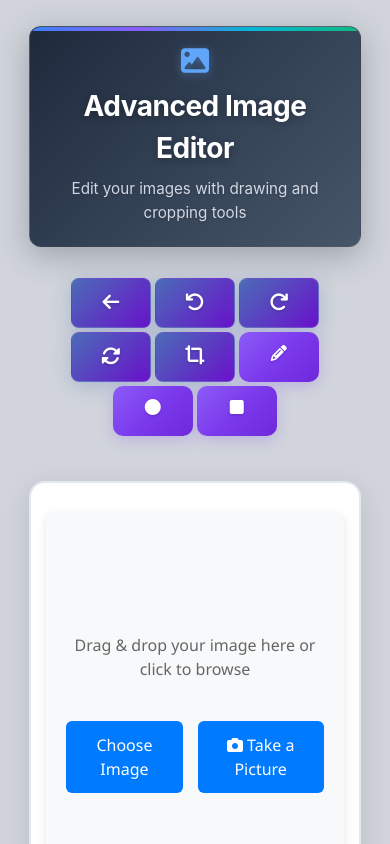
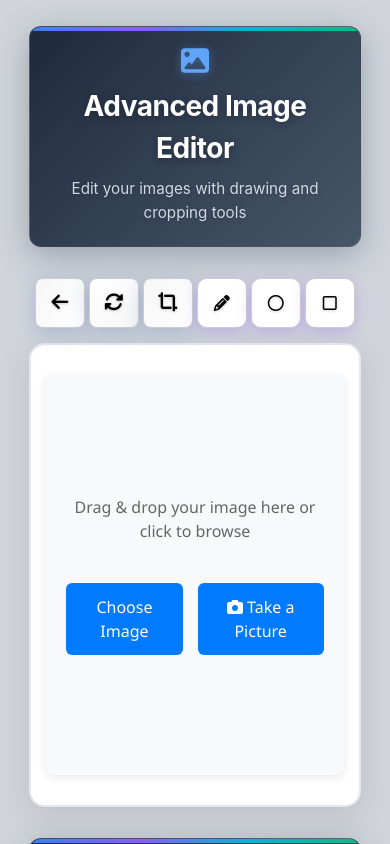
Before and after one commit to AbdulRauf-Sidd/Advanced-Image-Editor-Next.js, a Next.js app: page /image-editor in a window 390 px wide. Shown: the top 844 px of the page. Built offline with nearby package versions, Linux system fonts and the light colour scheme.

Commit message:
button issues

```diff
--- a/src/app/globals.css
+++ b/src/app/globals.css
@@ -131,7 +131,7 @@ body {
   display: flex;
   gap: 12px;
   justify-content: space-between;
-  flex-wrap: wrap;
+  flex-wrap: nowrap;
 }
 
 .action-btn {
@@ -139,7 +139,7 @@ body {
   min-width: 90px;
   height: 55px;
   padding: 15px 12px;
-  background: linear-gradient(135deg, rgb(75, 108, 183) 0%, rgb(106, 17, 203) 100%);
+  background: linear-gradient(135deg, rgb(255, 255, 255) 0%, rgb(246, 246, 246) 100%);
   border: none;
   border-radius: 12px;
   color: white;
@@ -217,7 +217,7 @@ body {
 }
 
 .action-btn.active {
-  background: linear-gradient(135deg, rgb(75, 108, 183) 0%, rgb(106, 17, 203) 100%);
+  background: linear-gradient(135deg, rgb(255, 255, 255) 0%, rgb(106, 17, 203) 100%);
   box-shadow: 0 4px 20px rgba(75, 108, 183, 0.4);
   border-color: rgba(75, 108, 183, 0.3);
 }
@@ -291,7 +291,7 @@ body {
 .crop-btn,
 .arrow-btn,
 .property-report-btn {
-  background: linear-gradient(135deg, rgb(75, 108, 183) 0%, rgb(106, 17, 203) 100%);
+  background: linear-gradient(135deg, rgb(246, 246, 246) 0%, rgb(255, 255, 255) 100%);
   box-shadow: 0 4px 20px rgba(75, 108, 183, 0.3);
 }
 
@@ -301,7 +301,7 @@ body {
 .crop-btn:hover,
 .arrow-btn:hover,
 .property-report-btn:hover {
-  background: linear-gradient(135deg, rgb(106, 17, 203) 0%, rgb(75, 108, 183) 100%);
+  background: linear-gradient(135deg, #ffffff 0%, #ffffff 50%, #ffffff 100%);
   box-shadow: 0 8px 30px rgba(75, 108, 183, 0.4);
 }
 
@@ -1048,7 +1048,7 @@ body div.submit-section div.submit-controls div.location-button-container button
 
 .undo-redo button {
   padding: 10px 18px;
-  background: linear-gradient(135deg, #3b82f6 0%, #2563eb 50%, #1d4ed8 100%);
+  background: linear-gradient(135deg, #ffffff 0%, #ffffff 50%, #ffffff 100%);
   color: white;
   border: none;
   border-radius: 6px;
@@ -1207,14 +1207,14 @@ body div.submit-section div.submit-controls div.location-button-container button
   .action-bar {
     flex-direction: row;
     gap: 4px;
-    flex-wrap: wrap;
+    flex-wrap: nowrap;
     justify-content: center;
   }
 
   .action-btn {
     flex: 0 0 calc(50% - 2px);
     min-width: 50px;
-    max-width: 80px;
+    max-width: 40px;
     height: 50px;
     padding: 8px 4px;
     font-size: 0.65rem;
@@ -1233,6 +1233,7 @@ body div.submit-section div.submit-controls div.location-button-container button
   .image-upload-area {
     padding: 30px 15px;
     min-height: 400px;
+    margin: 0px 0px 0px 0px;
   }
 
   .heading-section {
@@ -1407,7 +1408,7 @@ body div.submit-section div.submit-controls div.location-button-container button
   width: 100%;
   min-width: 90px;
   padding: 15px 12px;
-  background: linear-gradient(135deg, #8b5cf6 0%, #7c3aed 50%, #6d28d9 100%);
+  background: linear-gradient(135deg, #ffffff 0%, #ffffff 50%, #ffffff 100%);
   border: none;
   border-radius: 10px;
   color: white;
@@ -1521,7 +1522,7 @@ body div.submit-section div.submit-controls div.location-button-container button
   .arrow-button-container {
     flex: 0 0 calc(50% - 2px);
     min-width: 50px;
-    max-width: 80px;
+    max-width: 40px;
   }
 
   .arrow-dropdown {
@@ -1535,7 +1536,7 @@ body div.submit-section div.submit-controls div.location-button-container button
   .arrow-button-container .action-btn {
     width: 100%;
     min-width: 50px;
-    max-width: 80px;
+    max-width: 40px;
     padding: 8px 4px;
     font-size: 0.65rem;
     display: flex;
@@ -2338,7 +2339,7 @@ body div.submit-section div.submit-controls div.location-button-container button
   width: 100%;
   min-width: 90px;
   padding: 15px 12px;
-  background: linear-gradient(135deg, #8b5cf6 0%, #7c3aed 50%, #6d28d9 100%);
+  background: linear-gradient(135deg, #ffffff 0%, #ffffff 50%, #ffffff 100%);
   border: none;
   border-radius: 10px;
   color: white;
@@ -2456,7 +2457,7 @@ body div.submit-section div.submit-controls div.location-button-container button
   width: 100%;
   min-width: 90px;
   padding: 15px 12px;
-  background: linear-gradient(135deg, #8b5cf6 0%, #7c3aed 50%, #6d28d9 100%);
+  background: linear-gradient(135deg, #ffffff 0%, #ffffff 50%, #ffffff 100%);
   border: none;
   border-radius: 10px;
   color: white;
@@ -2576,7 +2577,7 @@ body div.submit-section div.submit-controls div.location-button-container button
   .square-button-container {
     flex: 0 0 calc(50% - 2px);
     min-width: 50px;
-    max-width: 80px;
+    max-width: 40px;
   }
 
   .circle-dropdown,
@@ -2637,7 +2638,7 @@ body div.submit-section div.submit-controls div.location-button-container button
   .action-btn {
     flex: 0 0 calc(50% - 1.5px);
     min-width: 45px;
-    max-width: 75px;
+    max-width: 40px;
     height: 45px;
     padding: 6px 3px;
     font-size: 0.6rem;
@@ -2648,7 +2649,7 @@ body div.submit-section div.submit-controls div.location-button-container button
   .square-button-container {
     flex: 0 0 calc(50% - 1.5px);
     min-width: 45px;
-    max-width: 75px;
+    max-width: 40px;
   }
 
   .arrow-button-container .action-btn,
@@ -2656,7 +2657,7 @@ body div.submit-section div.submit-controls div.location-button-container button
   .square-button-container .action-btn {
     width: 100%;
     min-width: 45px;
-    max-width: 75px;
+    max-width: 40px;
     height: 45px;
     padding: 6px 3px;
     font-size: 0.6rem;
@@ -2672,3 +2673,43 @@ body div.submit-section div.submit-controls div.location-button-container button
     margin: 0;
   }
 }
+
+
+
+/* Mobile-specific button size */
+@media (max-width: 768px) {
+  .action-bar .action-btn {
+    width: 40px !important;  /* Fixed width for mobile */
+    /* Keep height as is */
+    padding: 0;              /* optional: remove extra padding if needed */
+  }
+
+  /* Optional: hide text on mobile for compact buttons */
+  .action-bar .btn-text {
+    display: none;
+  }
+}
+
+
+
+/* Default button style */
+.action-bar .action-btn {
+  background-color: white !important;  /* white background */
+  color: black !important;             /* icon color */
+  border: 1px solid #ccc;              /* optional: light border for better visibility */
+}
+
+/* Icon color specifically */
+.action-bar .action-btn i {
+  color: black !important;
+}
+
+/* Optional: active state styling */
+.action-bar .action-btn.active {
+  background-color: #f0f0f0;  /* slightly gray when active */
+}
+
+/* Optional: hover effect */
+.action-bar .action-btn:hover {
+  background-color: #f9f9f9;
+}
--- a/src/app/image-editor/page.tsx
+++ b/src/app/image-editor/page.tsx
@@ -471,12 +471,12 @@ export default function ImageEditorPage() {
           <i className="fas fa-arrow-left"></i>
         </button>
 
-        <button className="action-btn undo-btn" onClick={handleUndo}>
+        {/* <button className="action-btn undo-btn" onClick={handleUndo}>
           <i className="fas fa-undo"></i>
         </button>
         <button className="action-btn redo-btn" onClick={handleRedo}>
           <i className="fas fa-redo"></i>
-        </button>
+        </button> */}
 
         <button className="action-btn rotate-btn" onClick={handleRotate}>
           <i className="fas fa-sync-alt"></i>
@@ -529,7 +529,7 @@ export default function ImageEditorPage() {
                 ))}
               </div>
               <div className="color-sync-notice">
-                Color applies to all tools
+
               </div>
             </div>
           )}
@@ -541,7 +541,8 @@ export default function ImageEditorPage() {
             className={`action-btn circle-btn ${activeMode === 'circle' ? 'active' : ''}`}
             onClick={() => handleActionClick('circle')}
           >
-            <i className="fas fa-circle"></i>
+            <i className="far fa-circle thicker-circle"></i>
+
             <span className="btn-text">{activeMode === 'circle' ? '' : ''}</span>
           </button>
 
@@ -562,7 +563,7 @@ export default function ImageEditorPage() {
                 ))}
               </div>
               <div className="color-sync-notice">
-                Color applies to all tools
+
               </div>
             </div>
           )}
@@ -574,7 +575,7 @@ export default function ImageEditorPage() {
             className={`action-btn square-btn ${activeMode === 'square' ? 'active' : ''}`}
             onClick={() => handleActionClick('square')}
           >
-            <i className="fas fa-square"></i>
+            <i className="far fa-square"></i>
             <span className="btn-text">{activeMode === 'square' ? '' : ''}</span>
           </button>
 
@@ -595,7 +596,7 @@ export default function ImageEditorPage() {
                 ))}
               </div>
               <div className="color-sync-notice">
-                Color applies to all tools
+
               </div>
             </div>
           )}
```
